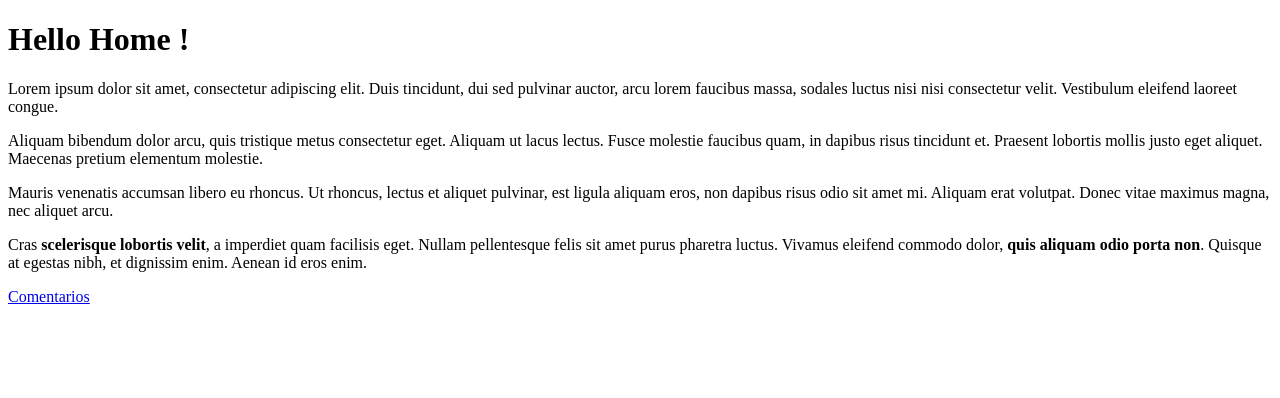
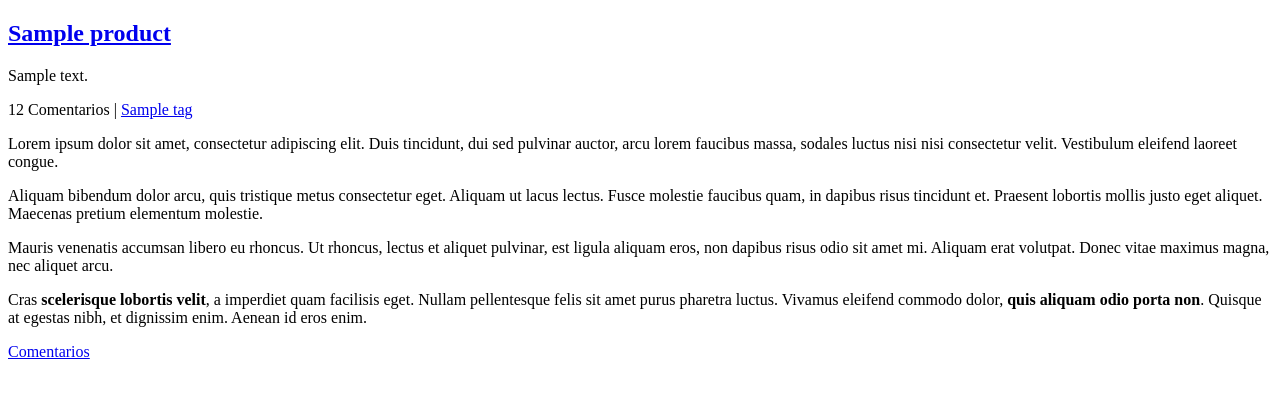
Before and after one commit to ldudoom/symfony_bbdd, a Symfony app: template templates/page/home.html.twig in a window 1280 px wide. Shown: the part 60-458 px from the top of the page. Run offline with Twig, Linux system fonts and the light colour scheme; the template is opened without the code that fills it: most values are stand-ins (such as "Sample title", 1, 10 or a date in 2020); some libraries are stand-ins or nearby versions.

Commit message:
Imprimiendo datos en la vista home.html.twig

```diff
--- a/templates/page/home.html.twig
+++ b/templates/page/home.html.twig
@@ -3,5 +3,17 @@
 {% block title %}Hello PageController!{% endblock %}
 
 {% block body %}
-    <h1>Hello Home !</h1>
+    {% for product in products %}
+        <h2>
+            <a href="#" class="text-dark text-decoration-none">{{ product.name }}</a>
+        </h2>
+        <p>{{ product.summary }}</p>
+        <p class="text-muted">
+            {{ product.comments|length }} Comentarios
+            |
+            {% for tag in product.tags %}
+                <a href="#" class="badge bg-light text-dark text-decoration-none">{{ tag.name }}</a>
+            {% endfor %}
+        </p>
+    {% endfor %}
 {% endblock %}
```
Also changed, not shown: src/Controller/PageController.php (+7 -2 lines), README.md.
